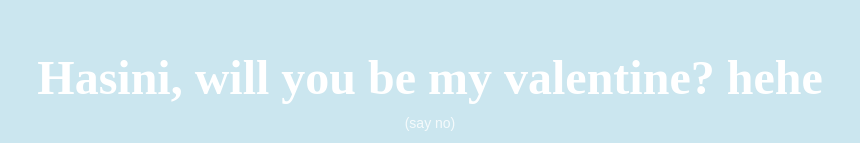
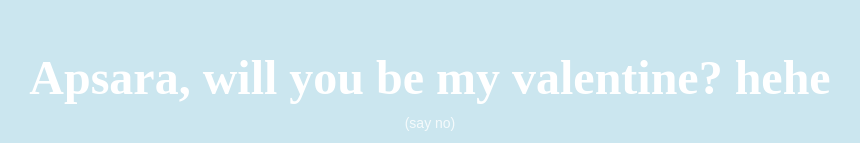
Before and after one commit to Zippo-08/valentines, a plain HTML site: page index.html in a window 1280 px wide. Shown: the part 179-322 px from the top of the page, without its empty margins (210-1070 px from the left). Drawn offline with Linux system fonts and the light colour scheme.

Commit message:
Update index.html

```diff
--- a/index.html
+++ b/index.html
@@ -88,7 +88,7 @@
 </head>
 <body>
     <div class="container">
-        <h1 class="header_text">Hasini, will you be my valentine? hehe</h1>
+        <h1 class="header_text">Apsara, will you be my valentine? hehe</h1>
         <p class="sub_text">(say no)</p>
         <div class="gif_container">
             <img src="https://64.media.tumblr.com/44437aaa3af65ef5b5dc25b2cf1e81d1/6acc7d78ea83e207-45/s400x600/5b30035952803850ed3136fbe760ceff97ee8d19.gif" alt="Cute animated illustration">
```
